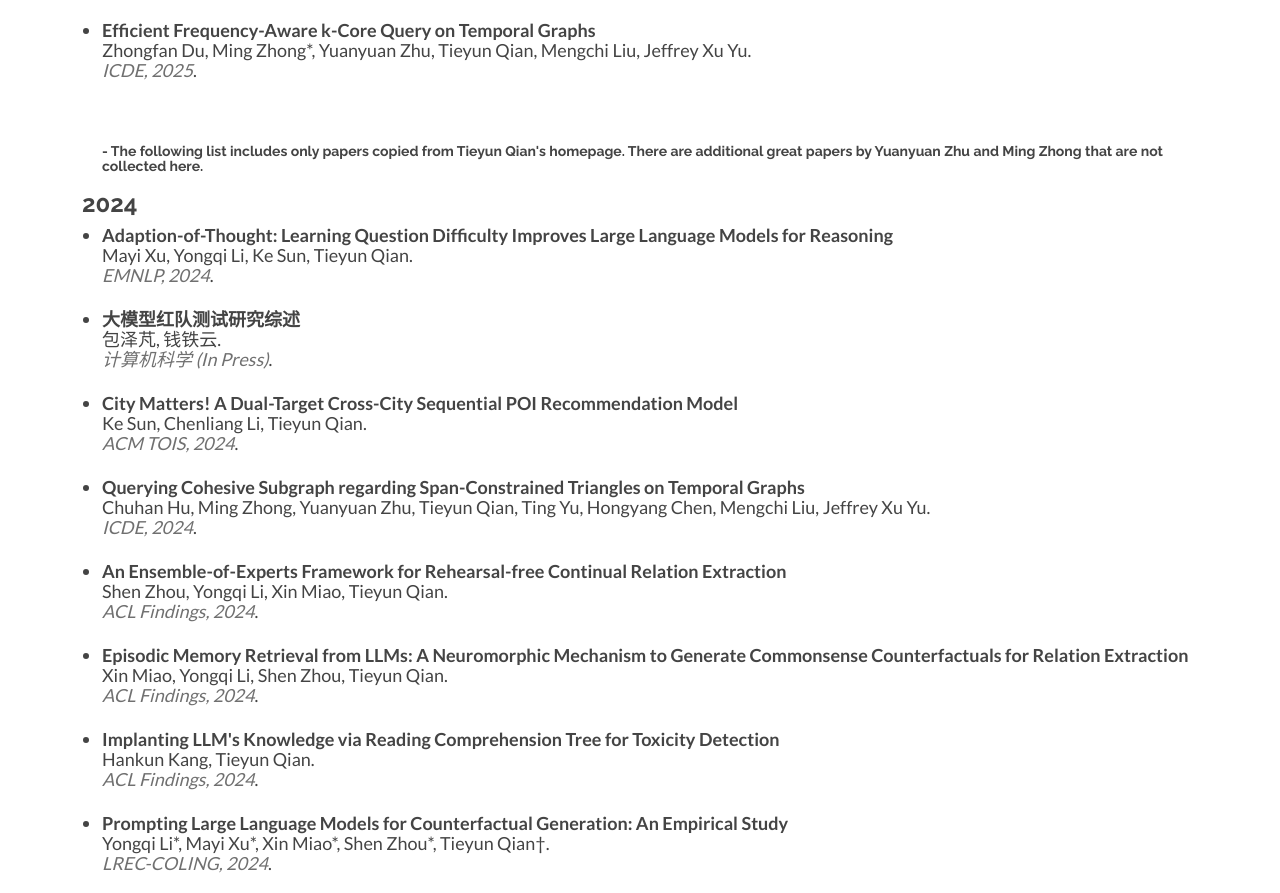
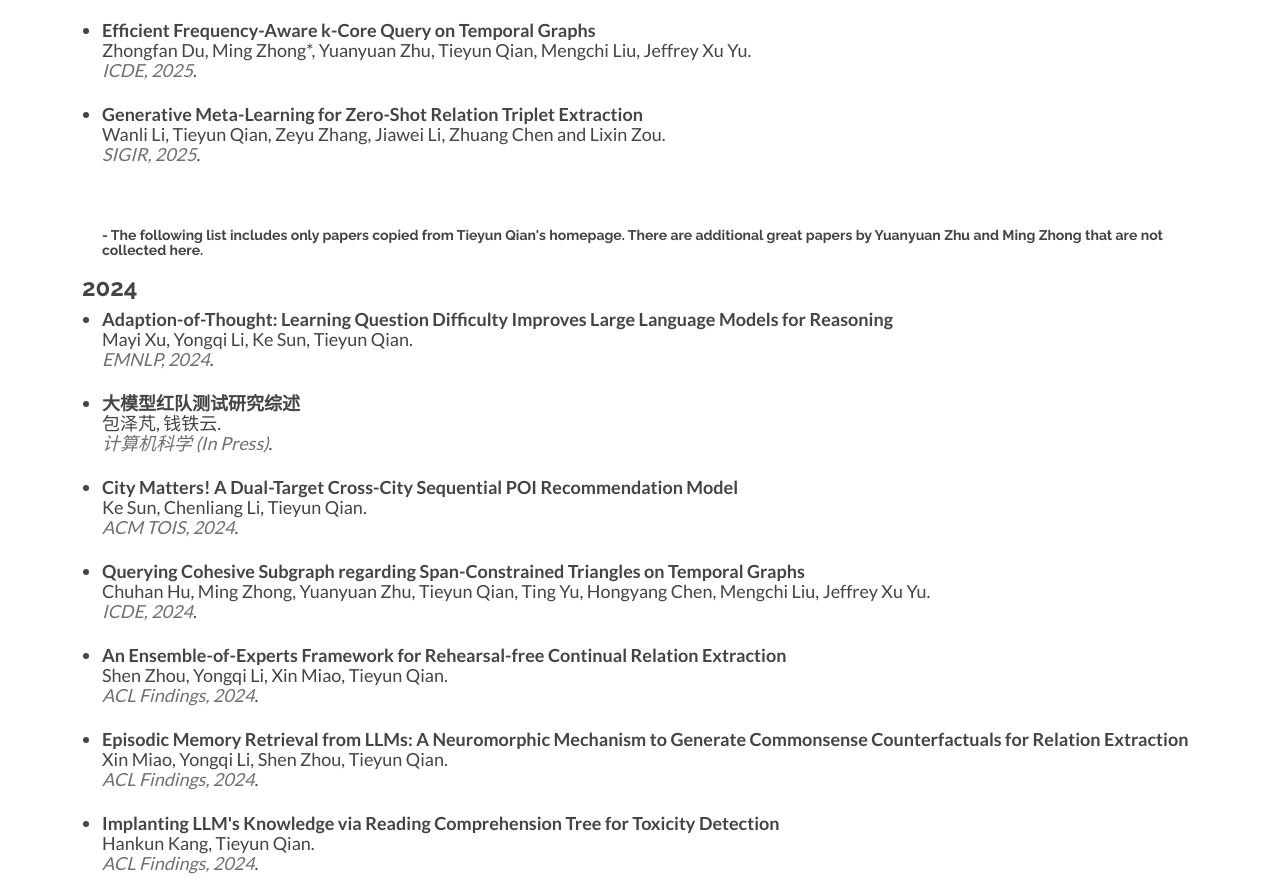
Before and after one commit to NLPGM/nlpgm.github.io, a plain HTML site: page publications.html in a window 1280 px wide. Shown: the part 891-1784 px from the top of the page. Drawn offline with nearby package versions, Linux system fonts and the light colour scheme.

Commit message:
Update publications.html

```diff
--- a/publications.html
+++ b/publications.html
@@ -292,6 +292,12 @@ function copy(dest, source) {
             title="Efficient Frequency-Aware k-Core Query on Temporal Graphs",
             authors="Zhongfan Du, Ming Zhong*, Yuanyuan Zhu, Tieyun Qian, Mengchi Liu, Jeffrey Xu Yu",
             conference="ICDE, 2025",
+        )
+
+        add_paper(
+            title="Generative Meta-Learning for Zero-Shot Relation Triplet Extraction",
+            authors="Wanli Li, Tieyun Qian, Zeyu Zhang, Jiawei Li, Zhuang Chen and Lixin Zou",
+            conference="SIGIR, 2025",
         )
 
         document.write("</ul><br>")
```
